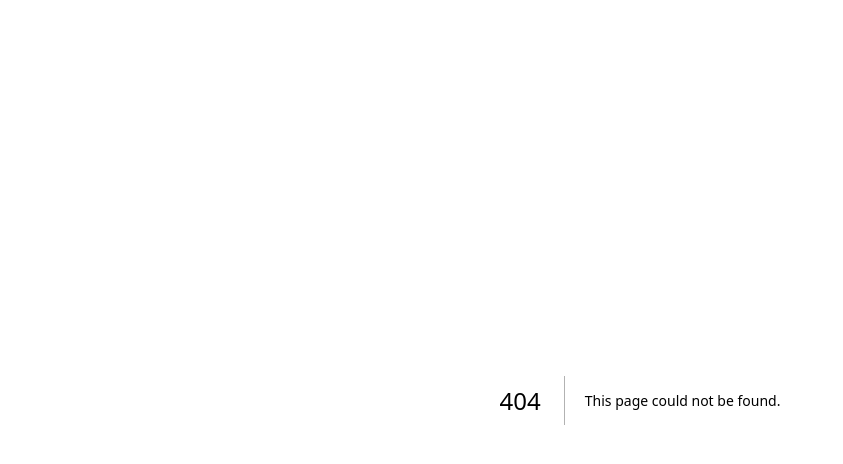
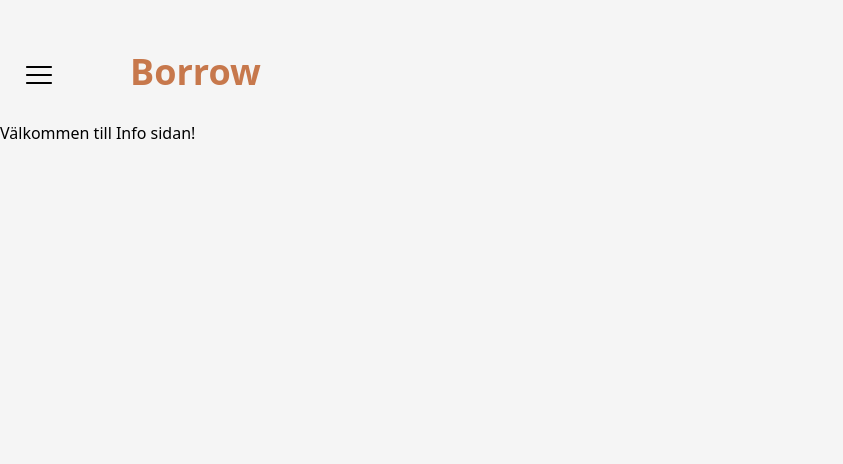
Before and after one commit to Guido-Pierri/borrow-app, a Next.js app: page /information-side in a window 1280 px wide. Before the commit this address had no page. Shown: the top 464 px of the page, without its empty margins (0-843 px from the left). Built offline with nearby package versions, Linux system fonts and the light colour scheme.

Commit message:
Börjat på informations sidan. (Med hjälp av Kajsa)

```diff
--- a/p-components/header.tsx
+++ b/p-components/header.tsx
@@ -1,6 +1,6 @@
-import { RxHamburgerMenu } from "react-icons/rx"
-import { BsChatLeftText } from "react-icons/bs"
-import Link from "next/link"
+import { RxHamburgerMenu } from "react-icons/rx";
+import { BsChatLeftText } from "react-icons/bs";
+import Link from "next/link";
 
 const Header = ({}) => {
   return (
@@ -9,9 +9,11 @@ const Header = ({}) => {
       <nav className="w-full">
         <div className="flex space-x-16 p-3 rounded-sm">
           <div className="p-3 mt-3 text-3xl text-[#000000]">
-            <button>
-              <RxHamburgerMenu />
-            </button>
+            <Link href={"/information-side"}>
+              <button>
+                <RxHamburgerMenu />
+              </button>
+            </Link>
           </div>
 
           <div className="mt-4 text-[#C7784C]">
@@ -28,7 +30,7 @@ const Header = ({}) => {
         </div>
       </nav>
     </div>
-  )
-}
+  );
+};
 
-export default Header
+export default Header;
--- /dev/null
+++ b/pages/information-side/index.tsx
@@ -0,0 +1,15 @@
+import Header from "@/p-components/header";
+import { NextPage } from "next";
+
+interface Props {}
+
+const Index: NextPage<Props> = ({}) => {
+  return (
+    <div className="font-sans h-screen bg-[#F5F5F5]">
+      <Header></Header>
+      <h1>Välkommen till Info sidan!</h1>
+    </div>
+  );
+};
+
+export default Index;
```
